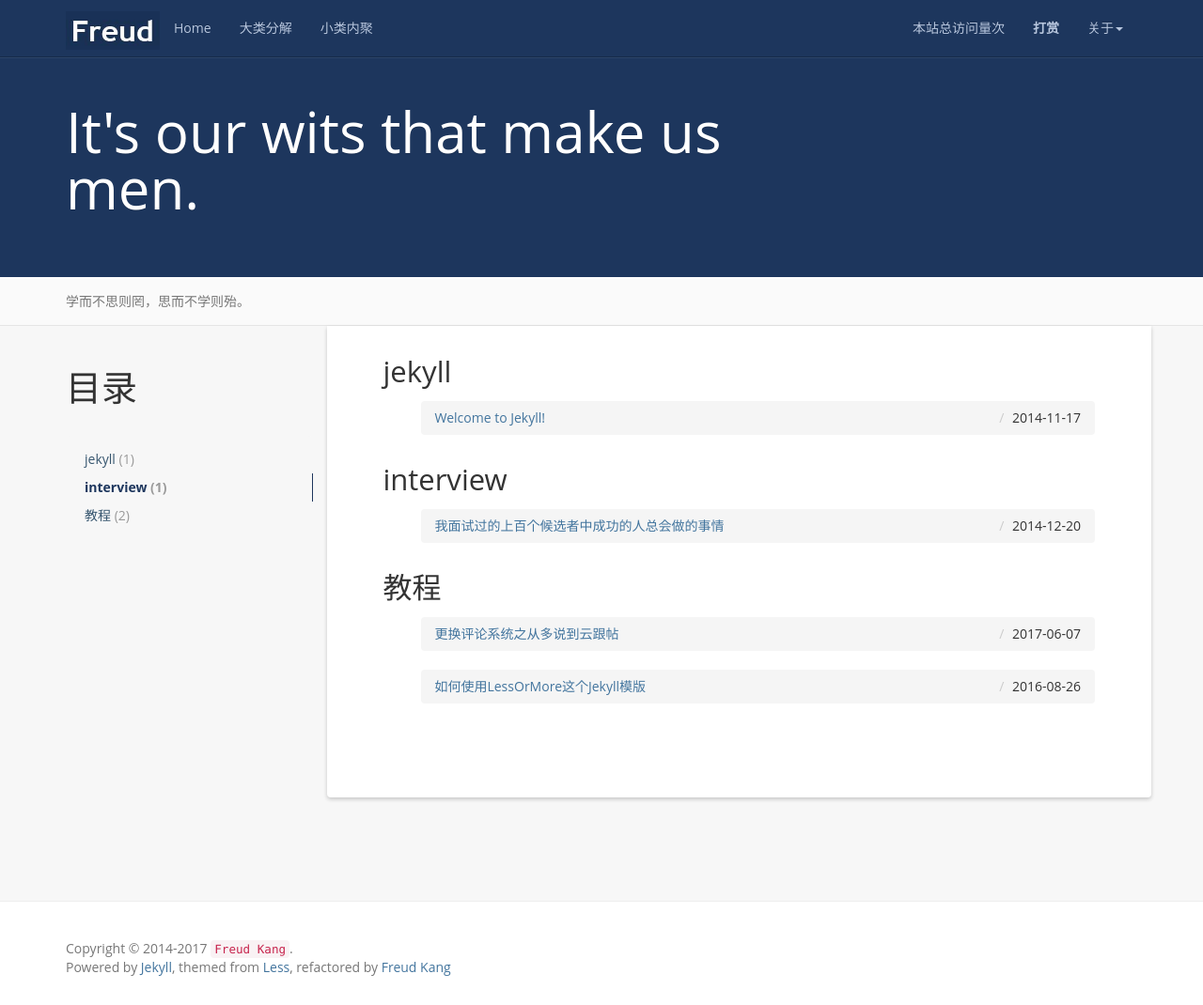
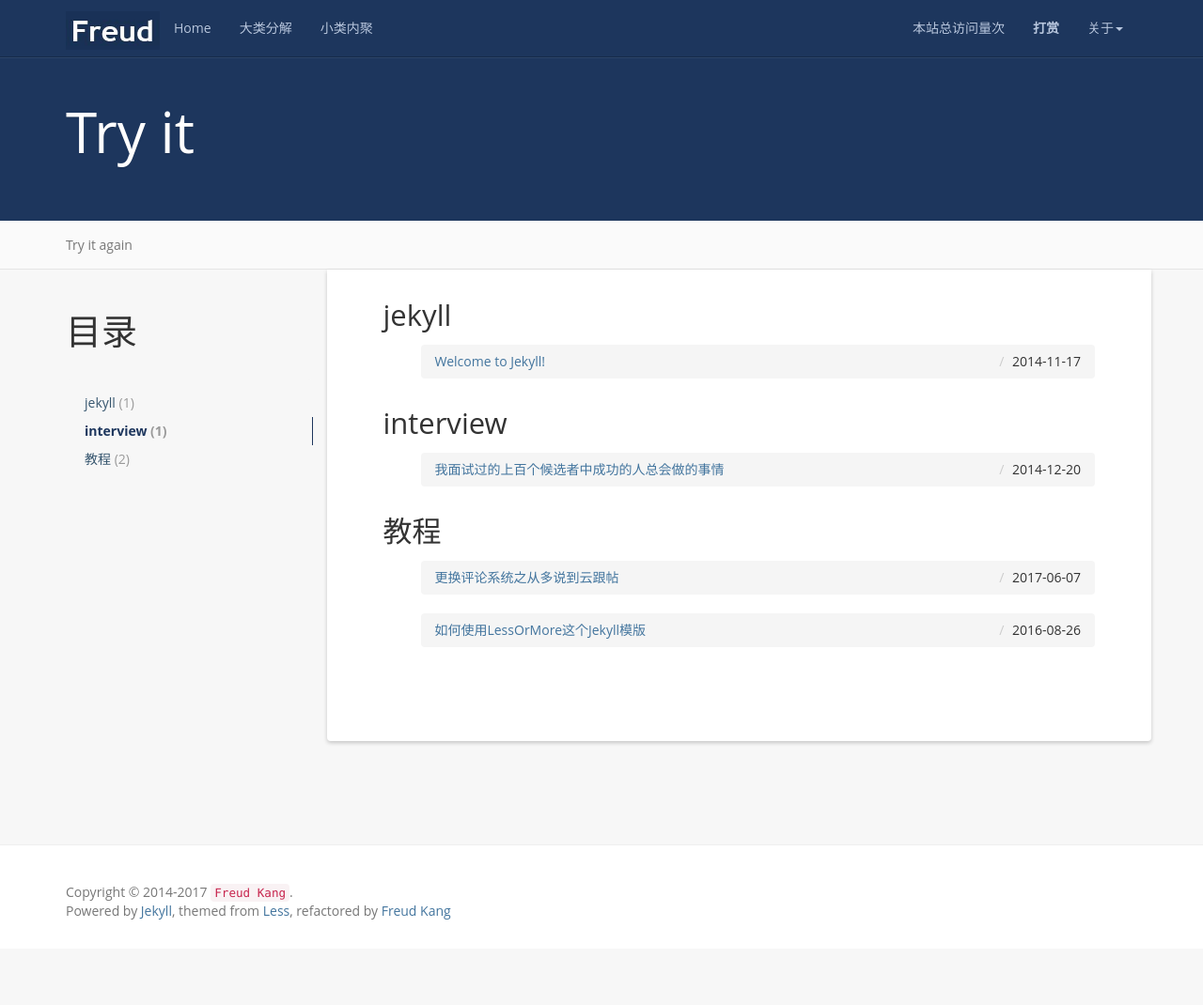
Before and after one commit to LanceLich/LanceLich.github.io, a Jekyll site: the page built from tag/index.html, in a window 1280 px wide and 1070 px high. Shown: the whole window at 94% size. Built offline with Jekyll 4.4.1, drawn with Linux system fonts in a browser that asks for light colours; nearby versions of some CDN libraries; comment, search, counter and statistics services are not loaded.

Commit message:
change _config.yml

```diff
--- a/_config.yml
+++ b/_config.yml
@@ -1,15 +1,15 @@
 # Site settings
-name: Less Or More
-email: luoyan35714@126.com
+name: LanceLich
+email: lichk51@gmail.com
 author: Freud Kang
 url: http://www.hifreud.com
 resume_site: http://www.hifreud.com/Resume.io/
-github: https://github.com/luoyan35714/
-baseurl: "/LessOrMore"
-description: Actually, less is more!
-meta_description: 康志华;个人博客;学而不思则罔;思而不学则殆;生命不止;折腾不休
-motto: It's our wits that make us men.
-banner: 学而不思则罔，思而不学则殆。
+github: https://github.com/LanceLich/
+baseurl: ""
+description: Play Hard
+meta_description: Hello World
+motto: Try it
+banner: Try it again
 
 #permalink: /:categories/:year/:month/:day/:title/
 permalink: /:year/:month/:day/:title/
@@ -17,7 +17,7 @@ paginate: 10
 
 exclude: ['README.md', 'Gemfile.lock', 'Gemfile', 'Rakefile']
 
-github_username: luoyan35714
+github_username: LanceLich
 highlighter: Pygments
 
 # Build settings
```
